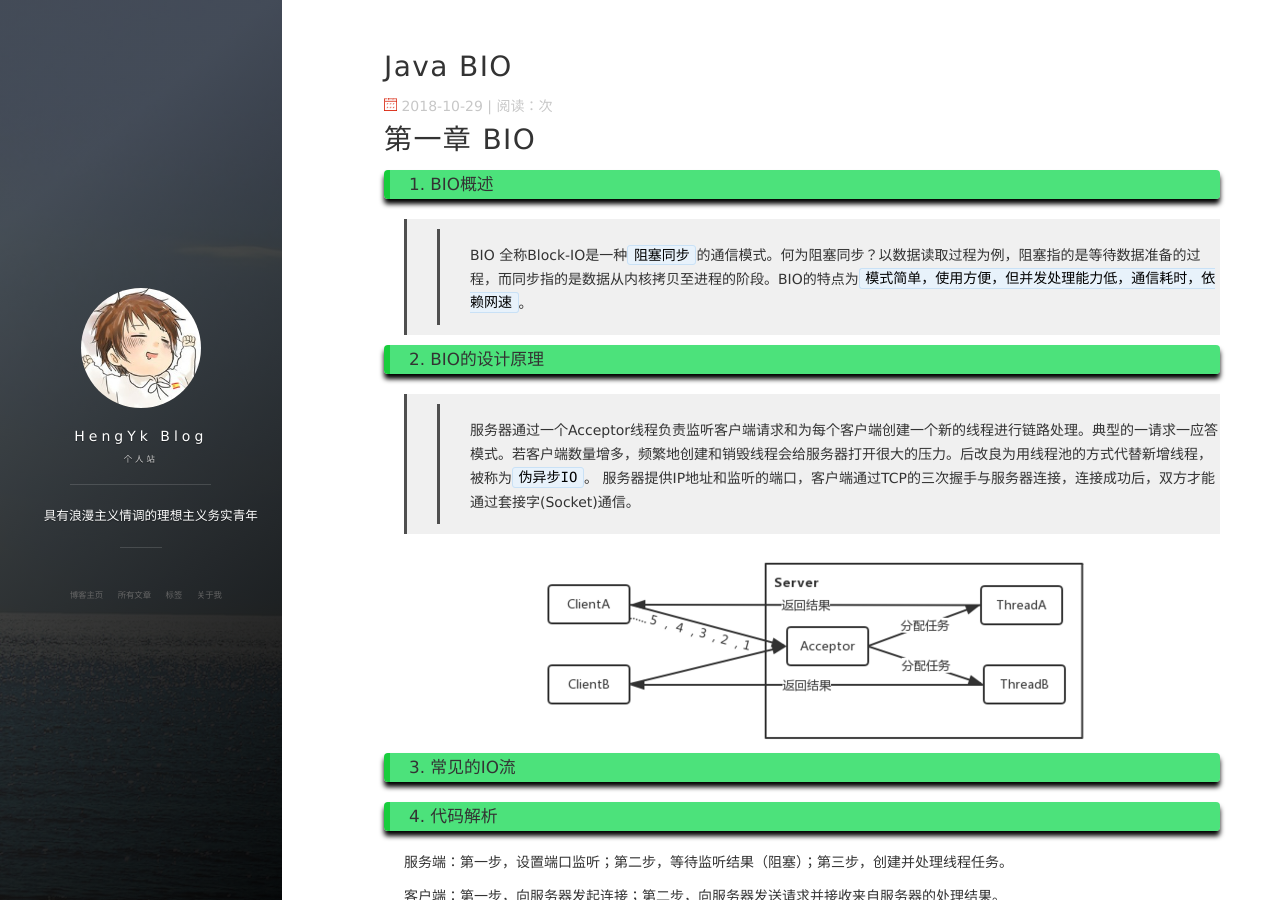
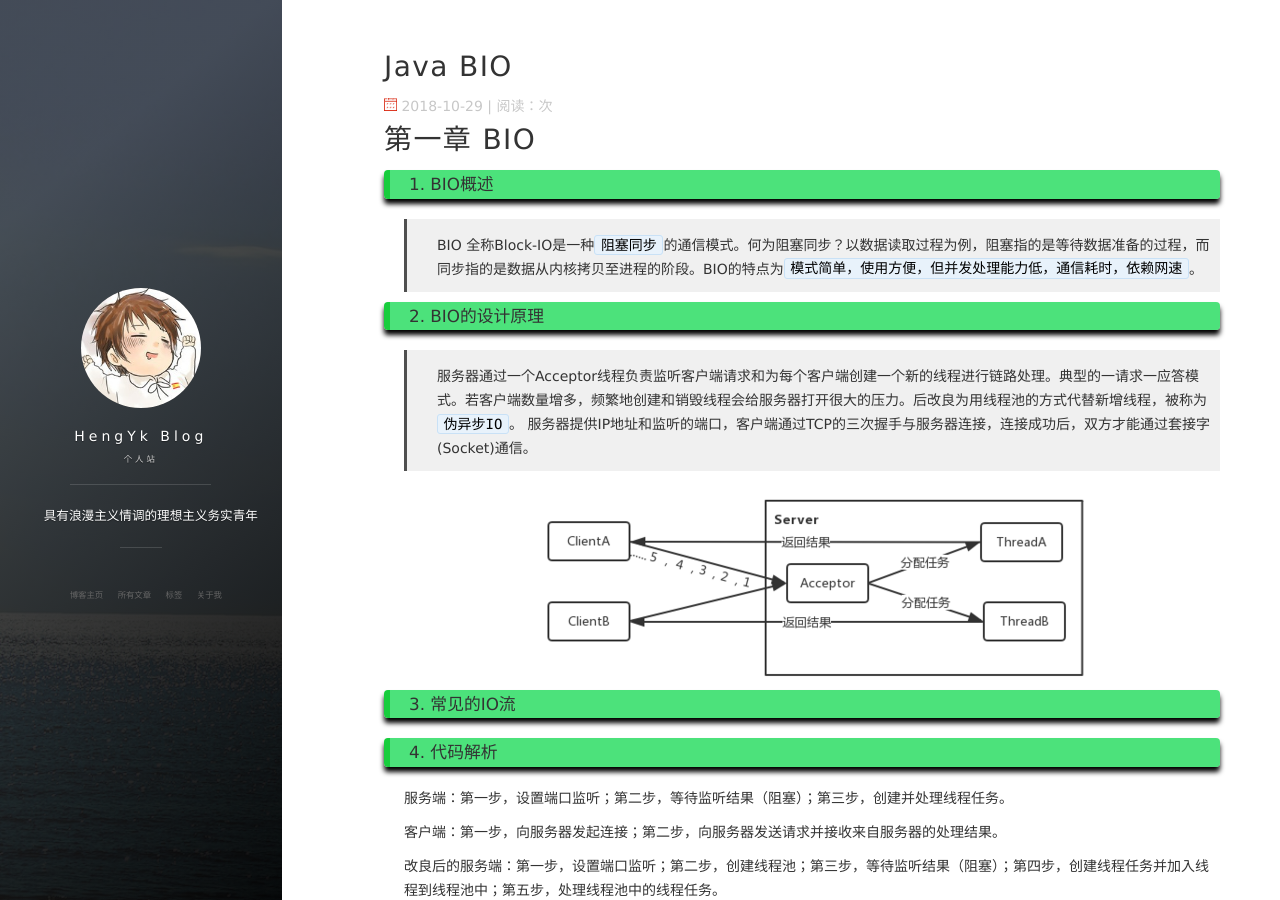
Before and after one commit to HengYk/hengyk.github.io, a Jekyll site: the page built from _posts/2018-10-29-BIO.md, in a window 1280 px wide and 900 px high. Built offline with Jekyll 4.4.1, drawn with Linux system fonts in a browser that asks for light colours; nearby versions of some CDN libraries; comment, search, counter and statistics services are not loaded.

Commit message:
Modified myBlog

```diff
--- a/_posts/2018-10-29-BIO.md
+++ b/_posts/2018-10-29-BIO.md
@@ -10,11 +10,11 @@
 
 ### 1. BIO概述
 
->> BIO 全称Block-IO是一种`阻塞同步`的通信模式。何为阻塞同步？以数据读取过程为例，阻塞指的是等待数据准备的过程，而同步指的是数据从内核拷贝至进程的阶段。BIO的特点为`模式简单，使用方便，但并发处理能力低，通信耗时，依赖网速`。
+>   BIO 全称Block-IO是一种`阻塞同步`的通信模式。何为阻塞同步？以数据读取过程为例，阻塞指的是等待数据准备的过程，而同步指的是数据从内核拷贝至进程的阶段。BIO的特点为`模式简单，使用方便，但并发处理能力低，通信耗时，依赖网速`。
 
 ### 2. BIO的设计原理
 
->> 服务器通过一个Acceptor线程负责监听客户端请求和为每个客户端创建一个新的线程进行链路处理。典型的一请求一应答模式。若客户端数量增多，频繁地创建和销毁线程会给服务器打开很大的压力。后改良为用线程池的方式代替新增线程，被称为`伪异步IO`。
+>   服务器通过一个Acceptor线程负责监听客户端请求和为每个客户端创建一个新的线程进行链路处理。典型的一请求一应答模式。若客户端数量增多，频繁地创建和销毁线程会给服务器打开很大的压力。后改良为用线程池的方式代替新增线程，被称为`伪异步IO`。
 服务器提供IP地址和监听的端口，客户端通过TCP的三次握手与服务器连接，连接成功后，双方才能通过套接字(Socket)通信。
 
 ![](/images/post/BIOpro.png)
```
